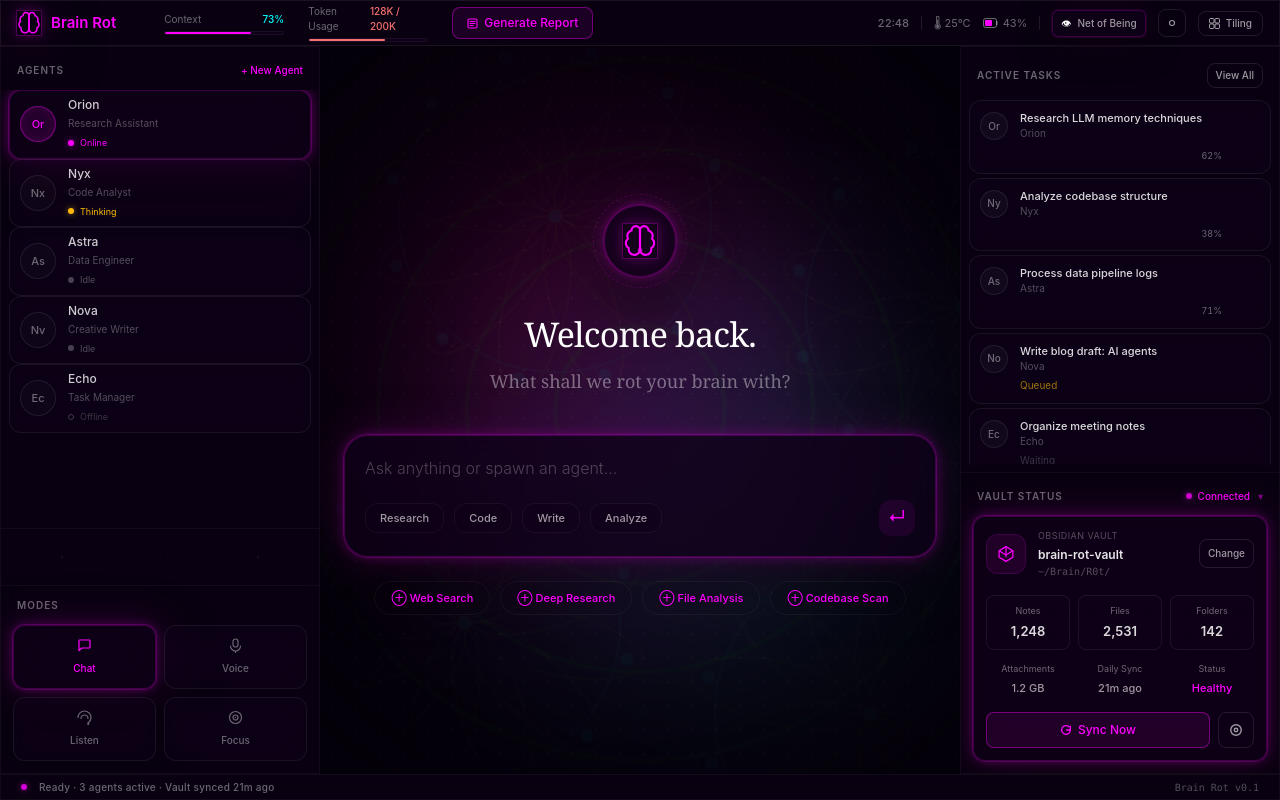
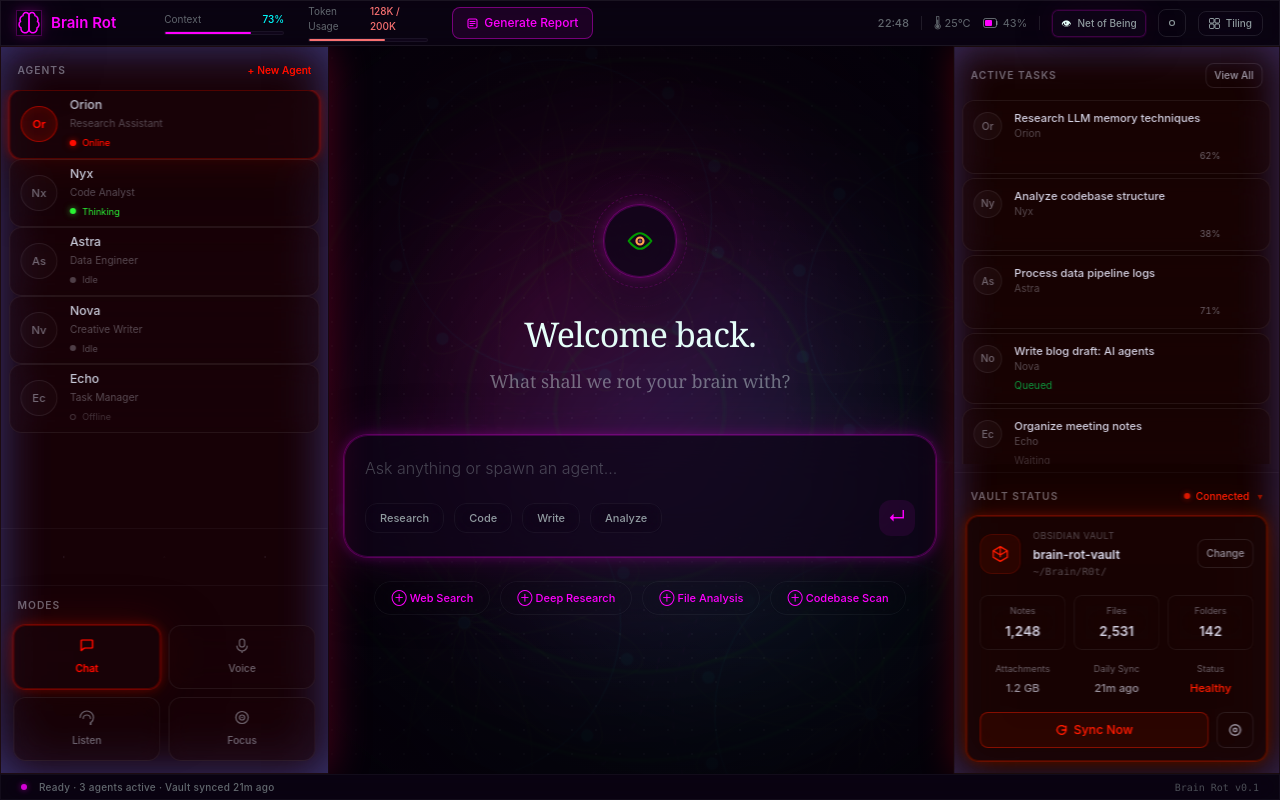
Before and after one commit to paybake19/Brain-Rot_wip, a React (Vite) app in the folder frontend/: page / in a window 1280 px wide. Both pictures are taken after a click on the button 1171 px from the left and 23 px from the top of the page. Built offline with nearby package versions, Linux system fonts and the light colour scheme.

Commit message:
changed annoying colors in alt. theme

```diff
--- a/frontend/src/components/BootScreen.tsx
+++ b/frontend/src/components/BootScreen.tsx
@@ -4,10 +4,19 @@ const QUICK_ACTIONS = ['Research', 'Code', 'Write', 'Analyze']
 const TOOL_PILLS = ['Web Search', 'Deep Research', 'File Analysis', 'Codebase Scan']
 
 const BrainIcon = ({ size = 32 }: { size?: number }) => (
-  <svg width={size} height={size} viewBox="0 0 24 24" fill="none" className="glow-neon transition-[filter] duration-700">
+  <svg width={size} height={size} viewBox="0 0 24 24" fill="none" className="glow-neon transition-all duration-700">
     <path d="M12 4.5a3 3 0 1 0-5.997.125 4 4 0 0 0-2.526 5.77 4 4 0 0 0 .556 6.588A4 4 0 1 0 12 18.5V4.5Z" stroke="rgb(var(--accent))" strokeWidth="1.5" />
     <path d="M12 4.5a3 3 0 1 1 5.997.125 4 4 0 0 1 2.526 5.77 4 4 0 0 1-.556 6.588A4 4 0 1 1 12 18.5V4.5Z" stroke="rgb(var(--accent))" strokeWidth="1.5" />
     <circle cx="12" cy="18.5" r="1.5" fill="rgb(var(--accent))" className="animate-pulse" />
+  </svg>
+)
+
+// Redesigned Eye: More compact, perfectly centered, explicit transparent fills
+const EyeIcon = ({ size = 32 }: { size?: number }) => (
+  <svg width={size} height={size} viewBox="0 0 24 24" fill="none" className="psych-glow-neon transition-all duration-700 overflow-visible">
+    <path d="M12 6.5C8 6.5 4 12 4 12s4 5.5 8 5.5 8-5.5 8-5.5-4-5.5-8-5.5z" stroke="rgb(var(--accent))" strokeWidth="1.5" strokeLinecap="round" strokeLinejoin="round" fill="transparent" />
+    <circle cx="12" cy="12" r="2.5" stroke="rgb(var(--accent-2))" strokeWidth="1.5" fill="transparent" />
+    <circle cx="12" cy="12" r="1" fill="rgb(var(--accent-3))" className="animate-pulse" />
   </svg>
 )
 
@@ -62,7 +71,10 @@ export default function BootScreen({ theme }: Props) {
         <div className="mb-8 w-[72px] h-[72px] rounded-full flex items-center justify-center relative glass-strong glow-neon transition-all duration-700">
           <div className="absolute rounded-full animate-pulse border border-dashed border-[rgb(var(--accent)/0.2)]" style={{ width: '135%', height: '135%' }} />
           <div className="absolute rounded-full opacity-30 border border-dotted border-[rgb(var(--accent)/0.15)]" style={{ width: '190%', height: '190%' }} />
-          <BrainIcon size={34} />
+
+          {/* THE ICON SWAP */}
+          {theme === 'psychedelic' ? <EyeIcon size={34} /> : <BrainIcon size={34} />}
+
         </div>
 
         <h1 className="text-[34px] font-serif mb-2 text-center text-neon transition-colors duration-700 tracking-tight">
--- a/frontend/src/styles/globals.css
+++ b/frontend/src/styles/globals.css
@@ -20,15 +20,15 @@
      Full spectrum, high contrast, aggressive neon.
   ========================= */
   [data-theme="psychedelic"] {
-    --bg:       5 0 10;           /* Pitch dark violet/black base */
-    --panel:    15 0 25;          /* Deep void panel */
-    --text:     255 255 255;      /* Pure white for maximum contrast */
+    --bg:       5 2 10;           /* Pitch dark violet/black base */
+    --panel:    15 5 25;          /* Deep void panel */
+    --text:     230 255 250;      /* Pure white for maximum contrast */
 
     /* Core primary starting points (will constantly hue-shift) */
     --accent:   255 0 255;        /* Pure Magenta */
     --accent-2: 0 255 255;        /* Pure Cyan */
-    --accent-3: 255 255 0;        /* Pure Yellow */
-    --accent-4: 0 255 0;          /* Pure Lime Green */
+    --accent-3: 150 255 0;        /* Pure Yellow */
+    --accent-4: 100 0 250;          /* Pure Lime Green */
 
     --font-main: "Georgia", serif;
     --border-radius: 24px;
@@ -304,3 +304,44 @@
   50%  { transform: translate(30px, -20px) scale(1.15); filter: blur(55px); }
   100% { transform: translate(0px, 0px) scale(1); filter: blur(40px); }
 }
+
+/* =========================
+   PSYCHEDELIC SIDEBAR BREATHING
+========================= */
+
+/* Target the Left Sidebar */
+[data-theme="psychedelic"] aside:first-of-type {
+  /* Anchor to the left wall so it breathes inward */
+  transform-origin: left center;
+  animation: psych-layout-breathe 7s ease-in-out infinite, rainbow-shift 15s linear infinite;
+}
+
+/* Target the Right Panel */
+[data-theme="psychedelic"] aside:last-of-type {
+  /* Anchor to the right wall so it breathes inward */
+  transform-origin: right center;
+  /* Slightly different timing so the breathing feels organic, not robotic */
+  animation: psych-layout-breathe 9s ease-in-out infinite, rainbow-shift 12s linear infinite;
+}
+
+/* The Layout Breathing Engine */
+@keyframes psych-layout-breathe {
+  0%, 80% {
+    /* Resting state */
+    transform: scaleX(1);
+    box-shadow:
+      inset 0 0 20px rgb(var(--accent-3) / 0.1),
+      0 0 15px rgb(var(--accent) / 0.1);
+    background: rgba(var(--panel) / 0.4);
+    backdrop-filter: blur(12px) saturate(150%);
+  }
+  50% {
+    /* Inhale / Expansion: The panels physically stretch inward by 3% */
+    transform: scaleX(1.03);
+    box-shadow:
+      inset 0 0 50px rgb(var(--accent-2) / 0.3),
+      0 0 40px rgb(var(--accent-4) / 0.3);
+    background: rgba(var(--panel) / 0.6);
+    backdrop-filter: blur(16px) saturate(250%);
+  }
+}
```
